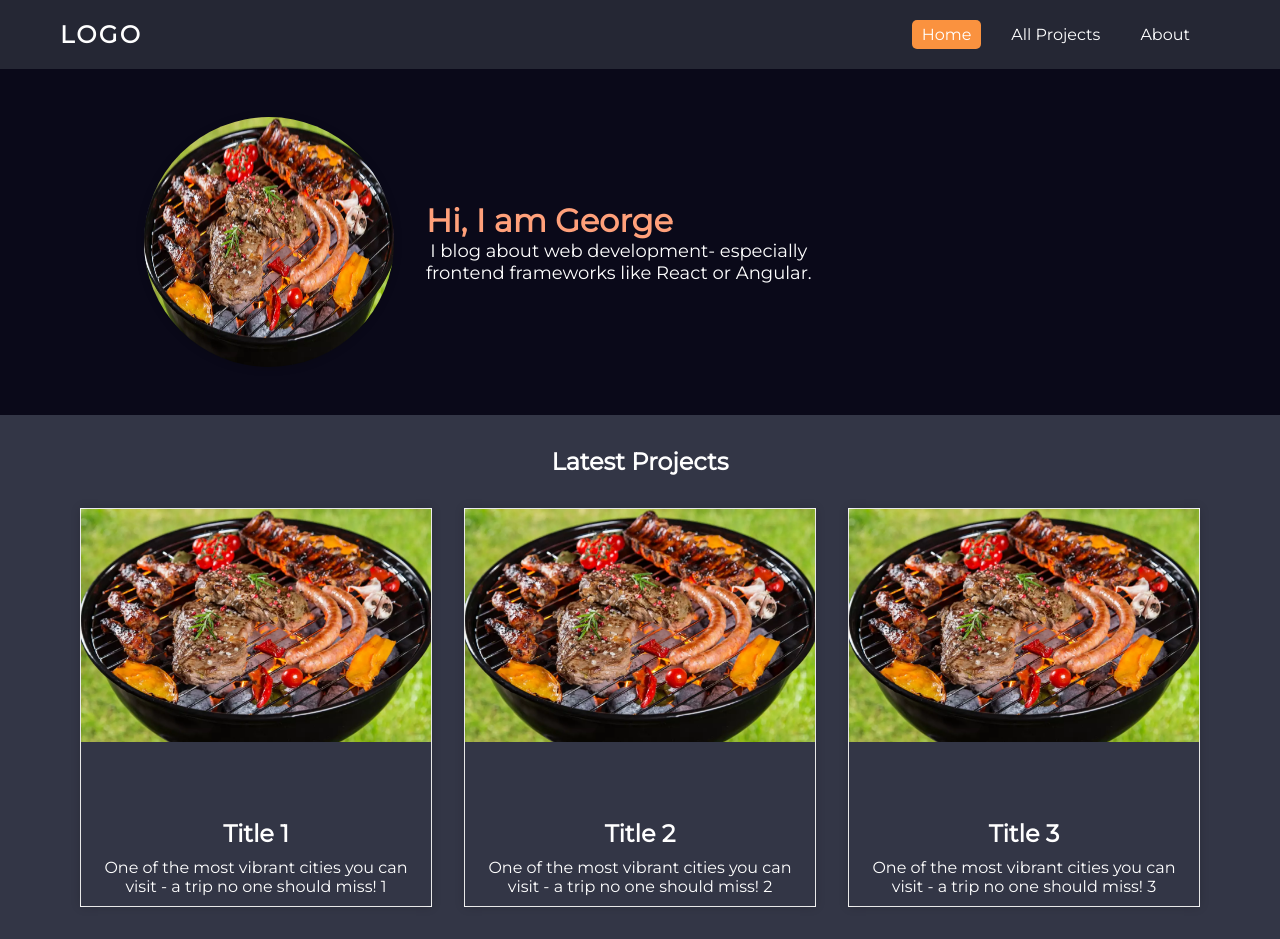
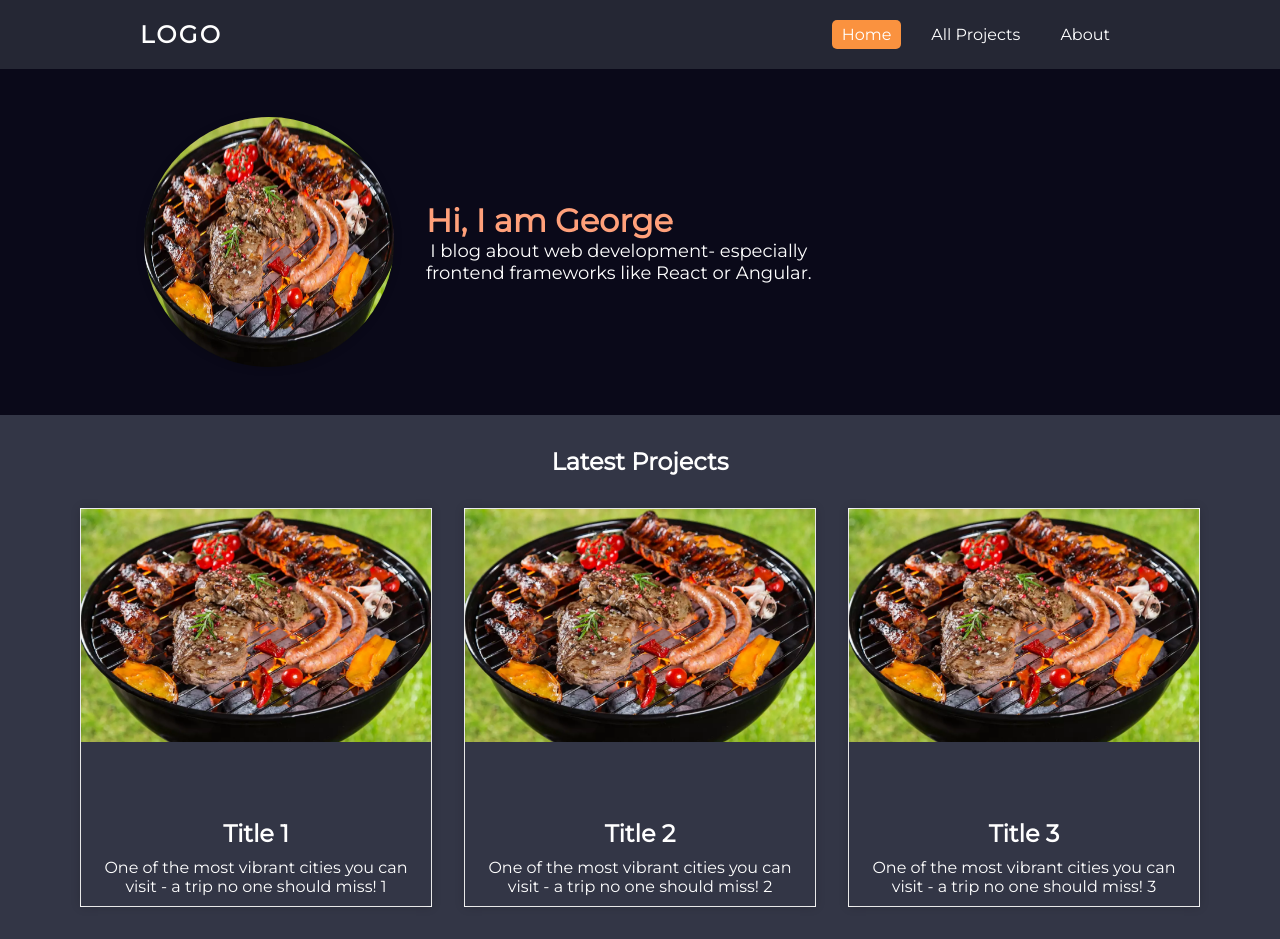
Before and after one commit to goshy29/portfolio, a React (Create React App) app: page / in a window 1280 px wide. Built offline with nearby package versions, Linux system fonts and the light colour scheme.

Commit message:
add some changes

```diff
--- a/src/components/header/MainNavigation.js
+++ b/src/components/header/MainNavigation.js
@@ -30,6 +30,7 @@ function MainNavigation() {
             }
 
             <header className={classes.main_header}>
+                <div className={classes.navigation}>
                     <nav className={classes.navbar}>
                         <button className={classes.mobileNav_btn_menu} onClick={handlerOpenMobileNav}>
                             <span />
@@ -44,6 +45,7 @@ function MainNavigation() {
                             <NavLinks/>
                         </ul>
                     </nav>
+                </div>
             </header>
         </>
     );
--- a/src/components/header/MainNavigation.module.css
+++ b/src/components/header/MainNavigation.module.css
@@ -3,12 +3,18 @@
   top: 0;
 }
 
+.navigation {
+  background-color: #252734;
+  width: 100%;
+}
+
 .navbar {
-  background-color: #252734;
+  margin: auto;
   padding: 20px 60px;
   display: flex;
   justify-content: space-between;
   align-items: center;
+  max-width: 70rem;
 }
 
 .navbar_logo {
```
Lines whose indentation alone changed are shown as unchanged.
